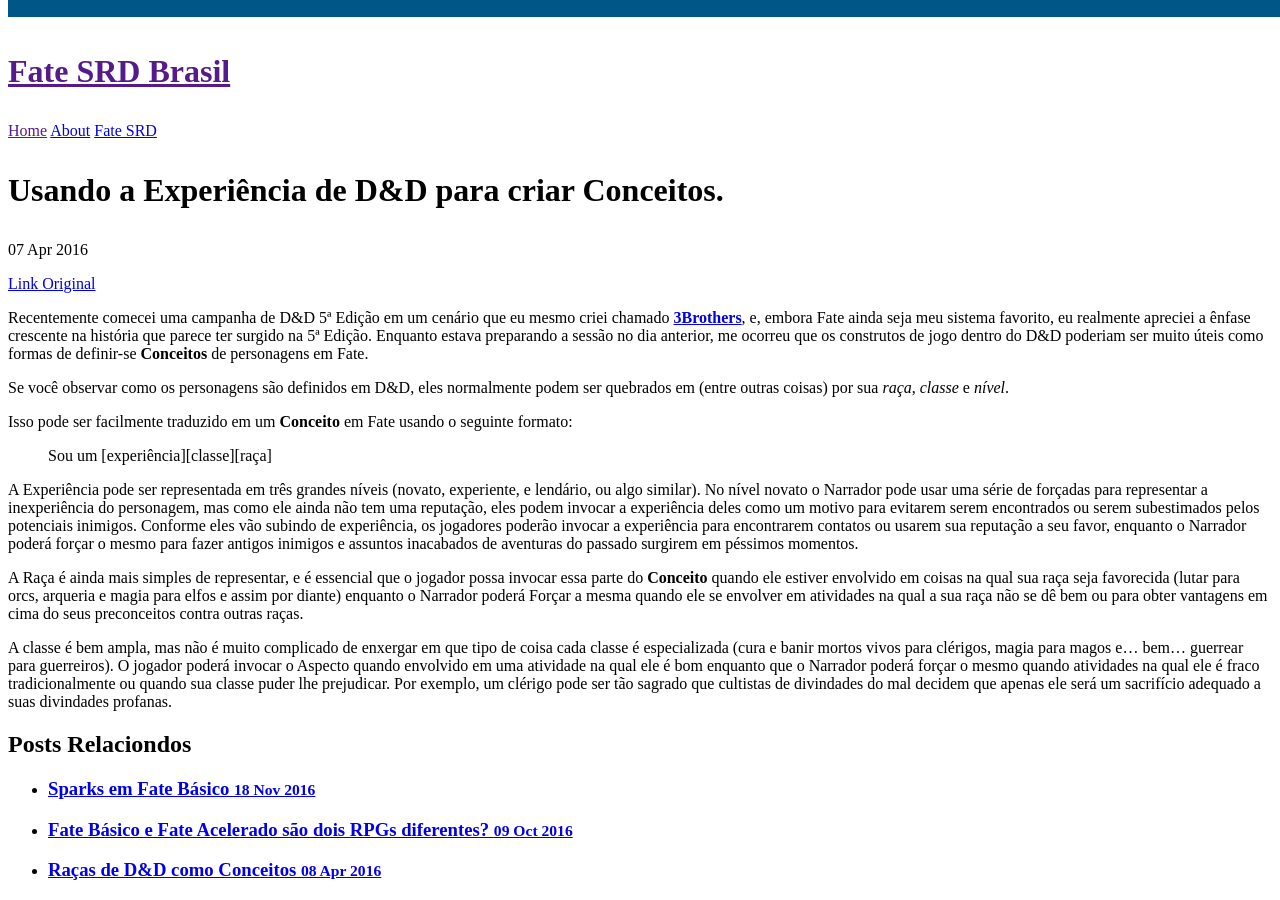
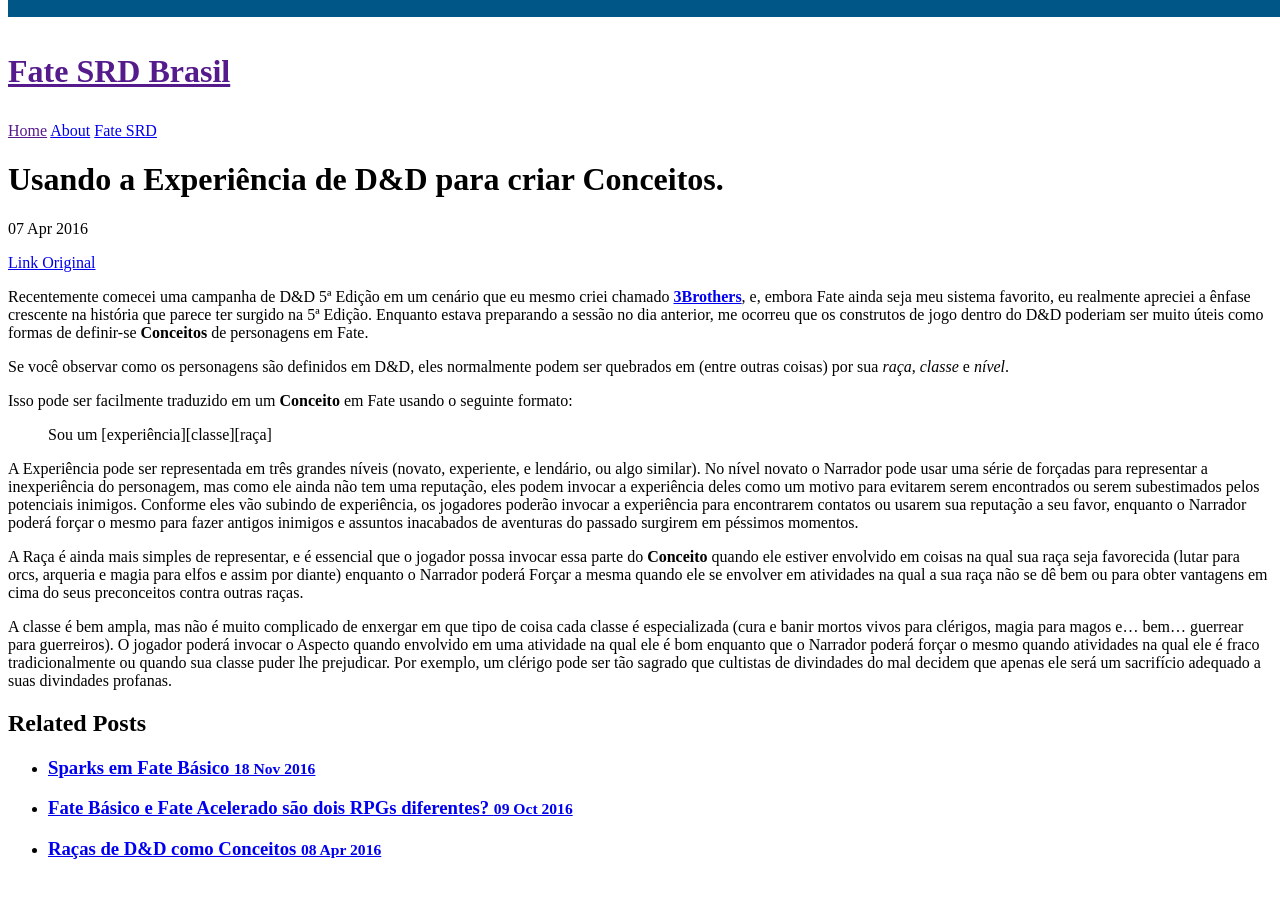
Before and after one commit to fatesrdbrasil/fatesrdbrasil.github.io, a Jekyll site: the page built from _posts/2016-04-07-ExperienciaDDConceitos.md, in a window 1280 px wide and 900 px high, scrolled down 1409 px. Built offline with Jekyll 4.4.1, drawn with Linux system fonts in a browser that asks for light colours; nearby versions of some CDN libraries; some web fonts are replaced; library files that are not in the unit come from our copies; after the commit the page ends 2288 px from its top, so only the background shows below that.

Commit message:
Restaurando para o template original

```diff
--- a/_layouts/default.html
+++ b/_layouts/default.html
@@ -7,9 +7,9 @@
 
     {% include sidebar.html %}
 
-      <div class="content container">
-      {{ content | markdownify }}
-</div>
+    <div class="content container">
+      {{ content }}
+    </div>
 
   </body>
 </html>
--- a/_layouts/post.html
+++ b/_layouts/post.html
@@ -2,17 +2,14 @@
 layout: default
 ---
 
-
 <div class="post">
-  <h1 class="post-title">{{ page.title | markdownify }}</h1>
+  <h1 class="post-title">{{ page.title }}</h1>
   <span class="post-date">{{ page.date | date_to_string }}</span>
   {{ content }}
 </div>
 
-
-
 <div class="related">
-  <h2>Posts Relaciondos</h2>
+  <h2>Related Posts</h2>
   <ul class="related-posts">
     {% for post in site.related_posts limit:3 %}
       <li>
```
